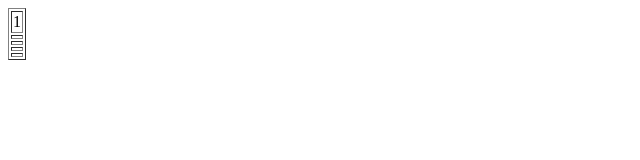
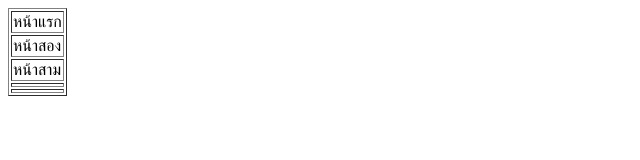
Before and after one commit to junekit/testgit, a plain HTML site: page index.html in a window 1280 px wide. Shown: the whole page, without its empty margins (0-640 px from the left). Drawn offline with Linux system fonts and the light colour scheme.

Commit message:
menu thai

```diff
--- a/index.html
+++ b/index.html
@@ -7,17 +7,17 @@
 <table border="1">
 	<tr>
 		<td>
-		1
+		หน้าแรก
 		</td>
 	</tr>
 <tr>
 		<td>
-
+		หน้าสอง
 		</td>
 	</tr>
 	<tr>
 		<td>
-
+		หน้าสาม
 		</td>
 	</tr>
 	<tr>
```
